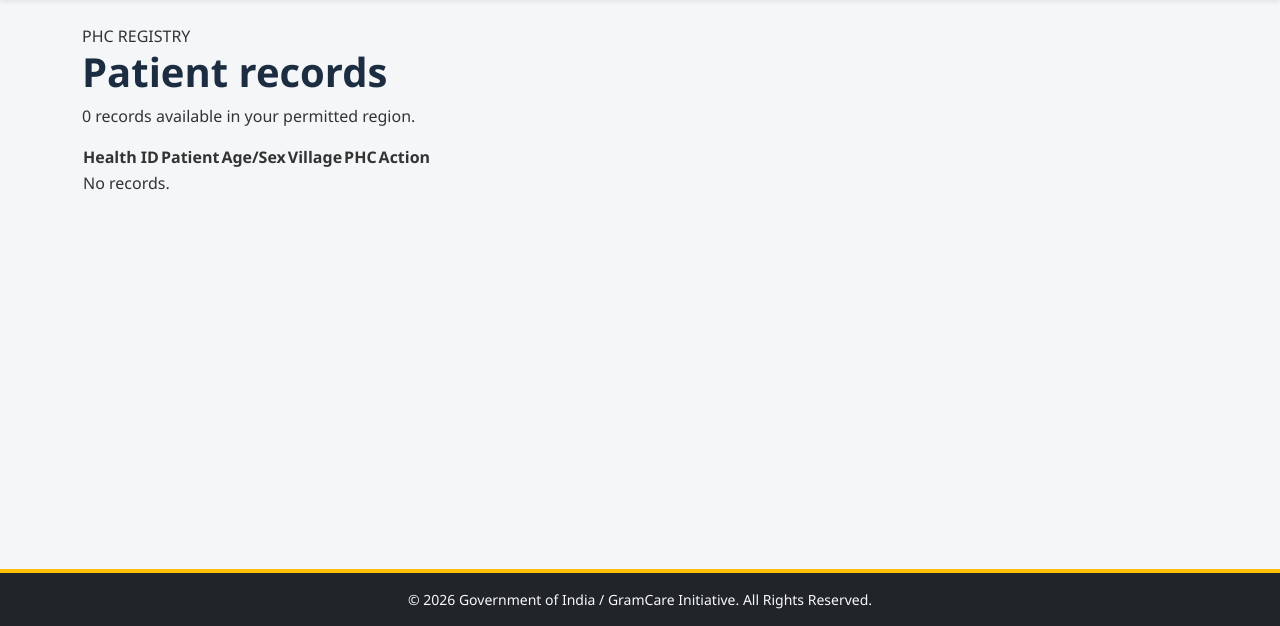
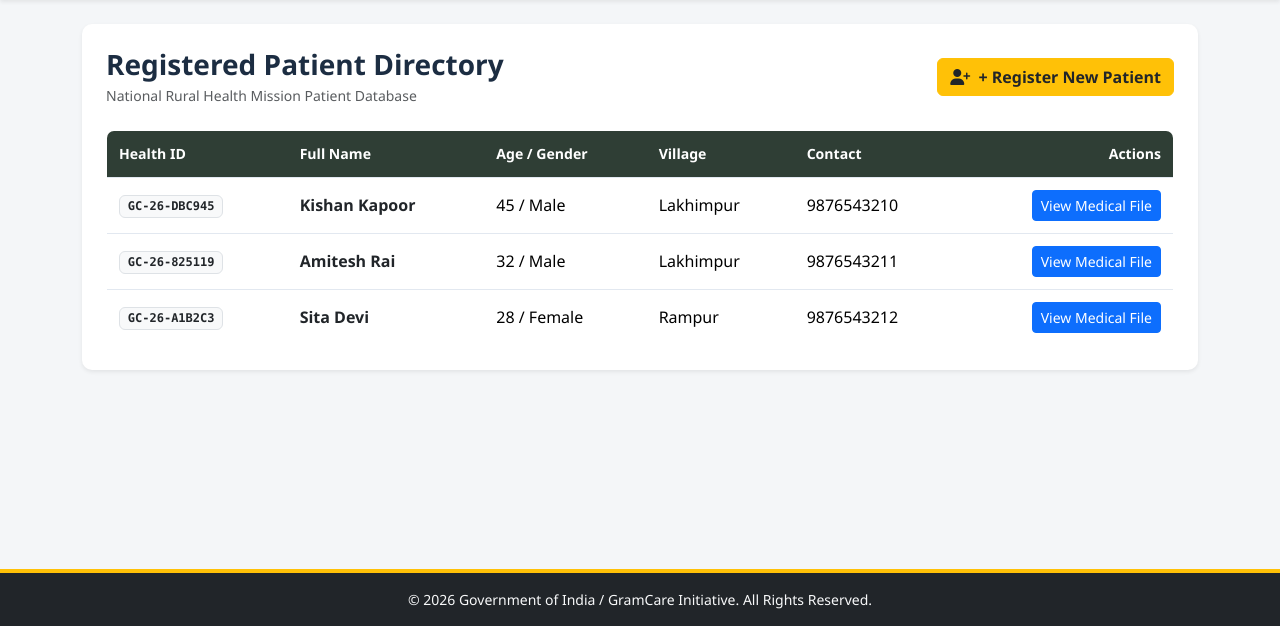
Before and after one commit to rahulsharma3009-ops/GramCare, a Python web app: template GramCare_AI_Hackathon_RoleBased_v5/templates/patients.html in a window 1280 px wide. Shown: the part 174-800 px from the top of the page. Run offline with Jinja, Linux system fonts and the light colour scheme; the template is opened without the code that fills it, so the values that code supplies are empty.

Commit message:
Update patients.html

```diff
--- a/GramCare_AI_Hackathon_RoleBased_v5/templates/patients.html
+++ b/GramCare_AI_Hackathon_RoleBased_v5/templates/patients.html
@@ -1 +1,66 @@
-{% extends 'base.html' %}{% block title %}Patient Registry{% endblock %}{% block content %}<div class="page-head"><div><span class="eyebrow">{{'DISTRICT REGISTRY' if current_role=='cmo' else 'PHC REGISTRY'}}</span><h1>Patient records</h1><p>{{patients|length}} records available in your permitted region.</p></div>{% if current_role=='doctor' %}<a class="btn primary" href="{{url_for('new_patient')}}">+ Register patient</a>{% endif %}</div><div class="panel"><table><thead><tr><th>Health ID</th><th>Patient</th><th>Age/Sex</th><th>Village</th><th>PHC</th><th>Action</th></tr></thead><tbody>{% for p in patients %}<tr><td><b>{{p.code}}</b></td><td>{{p.name}}<small>{{p.phone}}</small></td><td>{{p.age or '—'}} / {{p.sex or '—'}}</td><td>{{p.village or '—'}}</td><td>{{p.phc_name or '—'}}</td><td><a class="mini-btn" href="{{url_for('patient_detail',patient_id=p.id)}}">Open record</a></td></tr>{% else %}<tr><td colspan="6">No records.</td></tr>{% endfor %}</tbody></table></div>{% endblock %}
+{% extends "base.html" %}
+
+{% block title %}Patient Directory - GramCare Portal{% endblock %}
+
+{% block content %}
+<div class="card border-0 shadow-sm">
+    <div class="card-body p-4">
+        <div class="d-flex justify-content-between align-items-center mb-4 flex-wrap gap-2">
+            <div>
+                <h3 class="fw-bold mb-1">Registered Patient Directory</h3>
+                <p class="text-muted small mb-0">National Rural Health Mission Patient Database</p>
+            </div>
+            <a href="{{ url_for('patient_new') }}" class="btn btn-warning text-dark fw-bold">
+                <i class="fas fa-user-plus me-1"></i> + Register New Patient
+            </a>
+        </div>
+
+        <div class="table-responsive">
+            <table class="table table-hover align-middle mb-0">
+                <thead>
+                    <tr>
+                        <th>Health ID</th>
+                        <th>Full Name</th>
+                        <th>Age / Gender</th>
+                        <th>Village</th>
+                        <th>Contact</th>
+                        <th class="text-end">Actions</th>
+                    </tr>
+                </thead>
+                <tbody>
+                    <tr>
+                        <td><span class="badge bg-light text-dark border font-monospace">GC-26-DBC945</span></td>
+                        <td class="fw-bold text-dark">Kishan Kapoor</td>
+                        <td>45 / Male</td>
+                        <td>Lakhimpur</td>
+                        <td>9876543210</td>
+                        <td class="text-end">
+                            <a href="{{ url_for('patient_detail', patient_id='GC-26-DBC945') }}" class="btn btn-primary btn-sm">View Medical File</a>
+                        </td>
+                    </tr>
+                    <tr>
+                        <td><span class="badge bg-light text-dark border font-monospace">GC-26-825119</span></td>
+                        <td class="fw-bold text-dark">Amitesh Rai</td>
+                        <td>32 / Male</td>
+                        <td>Lakhimpur</td>
+                        <td>9876543211</td>
+                        <td class="text-end">
+                            <a href="{{ url_for('patient_detail', patient_id='GC-26-825119') }}" class="btn btn-primary btn-sm">View Medical File</a>
+                        </td>
+                    </tr>
+                    <tr>
+                        <td><span class="badge bg-light text-dark border font-monospace">GC-26-A1B2C3</span></td>
+                        <td class="fw-bold text-dark">Sita Devi</td>
+                        <td>28 / Female</td>
+                        <td>Rampur</td>
+                        <td>9876543212</td>
+                        <td class="text-end">
+                            <a href="{{ url_for('patient_detail', patient_id='GC-26-A1B2C3') }}" class="btn btn-primary btn-sm">View Medical File</a>
+                        </td>
+                    </tr>
+                </tbody>
+            </table>
+        </div>
+    </div>
+</div>
+{% endblock %}
```
